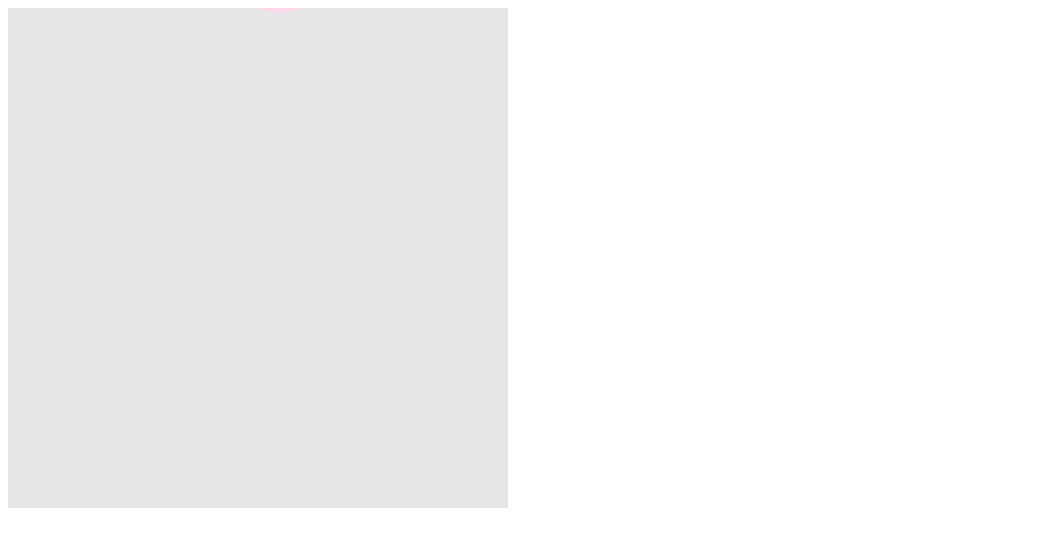
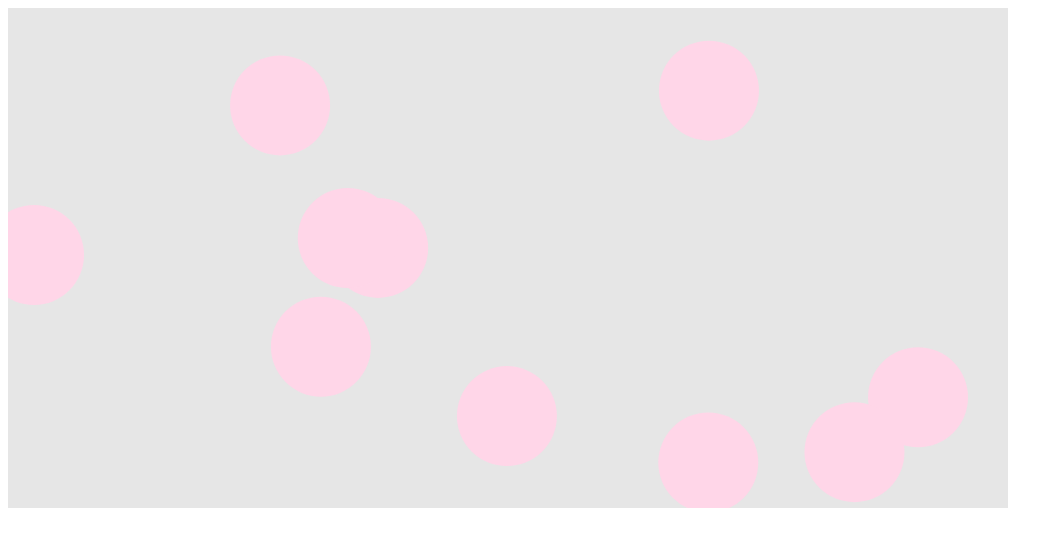
Before and after one commit to sofiegraham/asteroids, a website built with webpack: page index.html in a window 1280 px wide. Shown: the whole page, without its empty margins (0-1063 px from the left). Built offline with nearby package versions, Linux system fonts and the light colour scheme.

Commit message:
Added wrapping asteroids

```diff
--- a/index.html
+++ b/index.html
@@ -4,7 +4,7 @@
   </head>
 
   <body>
-    <canvas width="500" height="500" id="game-canvas"></canvas>
+    <canvas width="1000" height="500" id="game-canvas"></canvas>
     <script src="./lib/bundle.js"></script>
   </body>
 </html>
--- a/lib/asteroid.js
+++ b/lib/asteroid.js
@@ -2,16 +2,15 @@
 const MovingObject = require('./moving_object.js');
 
 function Asteroid(options) {
-  //this.posX = options.pos[0];
-  //this.posY = options.pos[1];
   options.color = Asteroid.COLOR;
   options.radius = Asteroid.RADIUS;
-  options.vel = Util.randomVec(1);
+  options.vel = Util.randomVec(Asteroid.SPEED);
   MovingObject.call(this, options);
 };
 
 Asteroid.COLOR = '#ffd6e8';
 Asteroid.RADIUS = 50;
+Asteroid.SPEED = 1;
 
 Util.inherits(Asteroid, MovingObject);
 
--- a/lib/asteroids.js
+++ b/lib/asteroids.js
@@ -6,4 +6,4 @@
   var context = canvas.getContext('2d');
   var game = new Game();
   new GameView(game, context).start();
-  });
+});
--- a/lib/game.js
+++ b/lib/game.js
@@ -6,13 +6,13 @@
   this.addAsteroids();
 };
 
-Game.DIM_X = 500;
+Game.DIM_X = 1000;
 Game.DIM_Y = 500;
 Game.NUM_ASTEROIDS = 10;
 
 Game.prototype.addAsteroids = function() {
   for(var i = 0; i < Game.NUM_ASTEROIDS; i++) {
-    this.asteroids.push(new Asteroid({pos: this.randomPosition()}));
+    this.asteroids.push(new Asteroid({pos: this.randomPosition(), game: this}));
   }
 };
 
@@ -22,7 +22,7 @@
 
 Game.prototype.draw = function (context) {
   context.clearRect(0, 0, Game.DIM_X, Game.DIM_Y);
-  context.fillStyle = "#e6e6e6";
+  context.fillStyle = '#e6e6e6';
   context.fillRect(0, 0, Game.DIM_X, Game.DIM_Y);
 
   this.asteroids.forEach(function(el) {
@@ -36,4 +36,10 @@
   });
 };
 
+Game.prototype.wrap = function(pos, axis) {
+  var dimAxis = axis === 'X' ? Game.DIM_X : Game.DIM_Y;
+  var newPos = pos < 0 ? dimAxis + pos : pos > dimAxis ? pos - dimAxis : pos;
+  return newPos;
+};
+
 module.exports = Game;
--- a/lib/game_view.js
+++ b/lib/game_view.js
@@ -1,7 +1,6 @@
 const Game = require('./game.js');
 
 function GameView(game, context) {
-  debugger;
   this.context = context;
   this.game = game;
 };
@@ -10,7 +9,7 @@
   requestAnimationFrame(this.animate.bind(this));
 };
 
-GameView.prototype.animate = function(time) {
+GameView.prototype.animate = function() {
   this.game.moveObjects();
   this.game.draw(this.context);
 
--- a/lib/moving_object.js
+++ b/lib/moving_object.js
@@ -5,6 +5,7 @@
   this.velY = options.vel[1];
   this.radius = options.radius;
   this.color = options.color;
+  this.game = options.game;
   debugger;
 };
 
@@ -37,6 +38,8 @@
 MovingObject.prototype.move = function() {
   this.posX += this.velX;
   this.posY += this.velY;
+  this.posX = this.game.wrap(this.posX, 'X');
+  this.posY = this.game.wrap(this.posY, 'Y');
 };
 
 module.exports = MovingObject;
--- a/lib/utils.js
+++ b/lib/utils.js
@@ -11,8 +11,8 @@
     return Util.scale([Math.sin(deg), Math.cos(deg)], length);
   },
 
-  scale: function (vec, m) {
-    return [vec[0] * m, vec[1] * m];
+  scale: function (vector, magnitude) {
+    return [vector[0] * magnitude, vector[1] * magnitude];
   }
 
 }
```
Also changed, not shown: lib/bundle.js.
